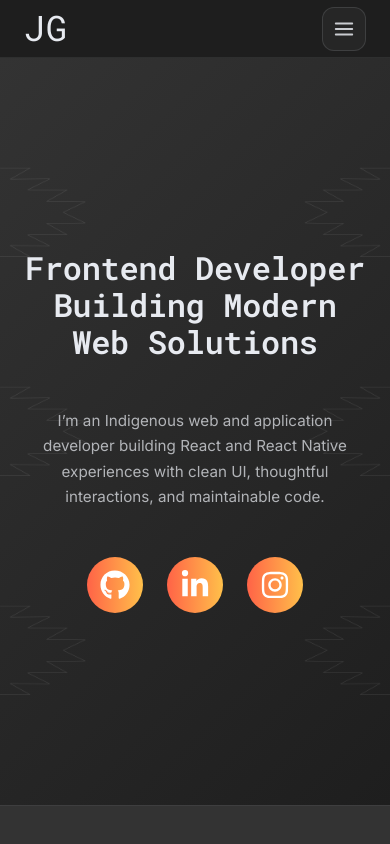
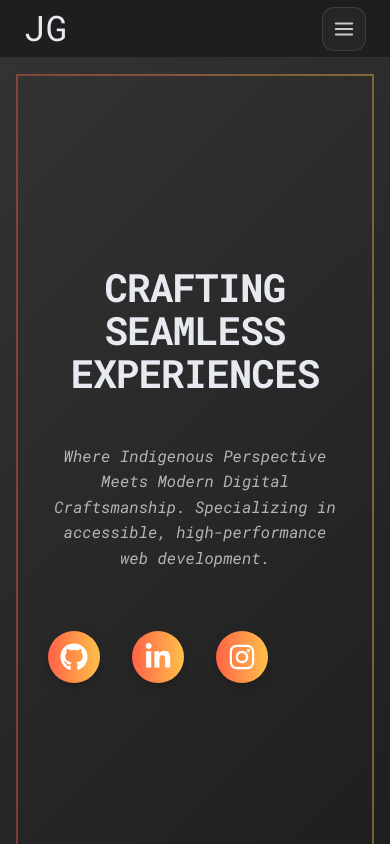
Before and after one commit to jordnlnn/dev-portfolio-26, a React (Vite) app: page / in a window 390 px wide. Shown: the top 844 px of the page. Built offline with nearby package versions, Linux system fonts and the light colour scheme.

Commit message:
feat: overhaul Hero section to centered layout with responsive frame

```diff
--- a/src/sections/Hero.jsx
+++ b/src/sections/Hero.jsx
@@ -2,49 +2,48 @@
 
 export default function Hero() {
   return (
-    <section id="hero" className="hero">
+    <section id="hero" className="hero" aria-labelledby="hero-title">
       <div className="container hero__inner">
-        <h1 className="hero__title">
-          Frontend Developer Building Modern Web Solutions
+        <h1 id="hero-title" className="hero__title">
+          Crafting Seamless Experiences
         </h1>
 
         <p className="hero__description">
-          I’m an Indigenous web and application developer building React and
-          React Native experiences with clean UI, thoughtful interactions, and
-          maintainable code.
+          Where Indigenous Perspective Meets Modern Digital Craftsmanship.
+          Specializing in accessible, high-performance web development.
         </p>
 
-        <div className="hero__social" aria-label="Social links">
+        <nav className="hero__social" aria-label="Social media links">
           <a
             className="icon-btn"
             href="https://github.com/jordnlnn/"
             target="_blank"
-            rel="noreferrer"
+            rel="noopener noreferrer"
             aria-label="GitHub"
           >
-            <FaGithub />
+            <FaGithub aria-hidden="true" />
           </a>
 
           <a
             className="icon-btn"
             href="https://www.linkedin.com/in/jordangoldtooth/"
             target="_blank"
-            rel="noreferrer"
+            rel="noopener noreferrer"
             aria-label="LinkedIn"
           >
-            <FaLinkedinIn />
+            <FaLinkedinIn aria-hidden="true" />
           </a>
 
           <a
             className="icon-btn"
             href="https://instagram.com/jordnlnn/"
             target="_blank"
-            rel="noreferrer"
+            rel="noopener noreferrer"
             aria-label="Instagram"
           >
-            <FaInstagram />
+            <FaInstagram aria-hidden="true" />
           </a>
-        </div>
+        </nav>
       </div>
     </section>
   );
--- a/src/styles/_hero.scss
+++ b/src/styles/_hero.scss
@@ -1,8 +1,24 @@
 .hero {
   position: relative;
-  padding: var(--space-9) var(--space-8);
+  min-height: clamp(500px, 85vh, 900px);
+  display: flex;
+  align-items: center;
+  justify-content: center;
   background: var(--bg-gradient);
   overflow: hidden;
+  margin: 0;
+
+  &::after {
+    content: "";
+    position: absolute;
+    inset: 2rem;
+    border: 2px solid;
+    border-image-source: var(--accent-gradient);
+    border-image-slice: 1;
+    opacity: 0.4;
+    z-index: 1;
+    pointer-events: none;
+  }
 }
 
 .hero::before {
@@ -13,101 +29,113 @@
   background-repeat: no-repeat;
   background-size: cover;
   background-position: center;
-  opacity: 0.15;
+  opacity: 0.25;
   pointer-events: none;
-}
-
-.hero > * {
-  position: relative;
-  z-index: 1;
+  margin: 0;
+  z-index: 0;
 }
 
 .hero__inner {
-  //min-height: clamp(420px, 60vh, 560px);
-  display: grid;
-  place-items: center;
+  position: relative;
+  z-index: 2;
+  max-width: 1200px;
+  width: 100%;
+  margin: 0 auto;
+  display: flex;
+  flex-direction: column;
+  align-items: center;
   text-align: center;
-  padding: var(--space-9) 0;
+  gap: var(--space-6);
+  padding: var(--space-10) var(--space-4);
 }
 
 .hero__title {
   font-family: var(--font-mono);
-  font-weight: 600;
-  font-size: clamp(2rem, 4.8vw, 3.25rem);
-  line-height: 1.15;
+  font-weight: 700;
+  font-size: clamp(2.5rem, 8vw, 4.5rem);
+  line-height: 1.1;
   color: var(--text);
   margin: 0;
-  max-width: 27ch;
+  text-transform: uppercase;
+  letter-spacing: -0.02em;
 }
 
 .hero__description {
+  font-family: var(--font-mono);
+  font-size: 1.1rem;
+  font-style: italic;
+  color: var(--muted);
   max-width: 70ch;
-  font-size: var(--fs-1);
-  color: var(--muted);
-  margin: var(--space-6) 0;
+  margin: 0;
+  line-height: 1.6;
 }
 
 .hero__social {
   display: flex;
-  gap: var(--space-4);
+  gap: var(--space-5);
   justify-content: center;
+  margin-top: var(--space-2);
 }
 
 /* Reusable icon button */
 .icon-btn {
-  width: 56px;
-  height: 56px;
-  display: grid;
-  place-items: center;
-  border-radius: 999px;
+  width: 64px;
+  height: 64px;
+  display: flex;
+  align-items: center;
+  justify-content: center;
+  border-radius: 50%;
   background: var(--accent-gradient);
   color: #ffffff;
+  font-size: 1.75rem;
   transition:
-    transform 160ms ease,
-    box-shadow 160ms ease,
-    filter 160ms ease;
+    transform 0.3s cubic-bezier(0.34, 1.56, 0.64, 1),
+    box-shadow 0.3s ease,
+    filter 0.3s ease;
+  box-shadow: 0 4px 12px rgba(0, 0, 0, 0.2);
 }
 
 .icon-btn svg {
-  width: 30px;
-  height: 30px;
+  width: 28px;
+  height: 28px;
 }
+
 .icon-btn:hover {
-  transform: translateY(-2px);
-  filter: saturate(1.05);
-  box-shadow: 0 16px 30px rgba(0, 0, 0, 0.4);
+  transform: translateY(-5px) scale(1.1);
+  filter: brightness(1.1) saturate(1.2);
+  box-shadow: 0 12px 24px rgba(0, 0, 0, 0.4);
 }
 
 .icon-btn:active {
-  transform: translateY(0px);
+  transform: translateY(0) scale(0.95);
 }
 
 .hero__social a:focus-visible {
-  outline: 2px solid rgba(255, 192, 74, 0.7);
+  outline: 3px solid var(--accent-2);
   outline-offset: 4px;
 }
 
-@media screen and (max-width: 900px) {
-  .hero::before {
-    content: "";
-    position: absolute;
-    inset: 0;
-    background-image: url(../../assets/hero-image-drawing.png);
-    background-repeat: repeat-y;
-    background-size: contain;
-    background-position: center;
-    opacity: 0.15;
-    pointer-events: none;
+@media screen and (max-width: 768px) {
+  .hero {
+    min-height: 70vh;
+    padding: var(--space-8) var(--space-4);
+
+    &::after {
+      inset: 1rem;
+    }
   }
 
   .hero__title {
-    max-width: 120ch;
+    font-size: clamp(2rem, 10vw, 3rem);
+  }
+
+  .hero__description {
+    font-size: 1rem;
+  }
+
+  .icon-btn {
+    width: 52px;
+    height: 52px;
+    font-size: 1.5rem;
   }
 }
-
-@media screen and (max-width: 600px) {
-  .hero {
-    padding-left: var(--space-4);
-    padding-right: var(--space-4);
-  }
-}
```
